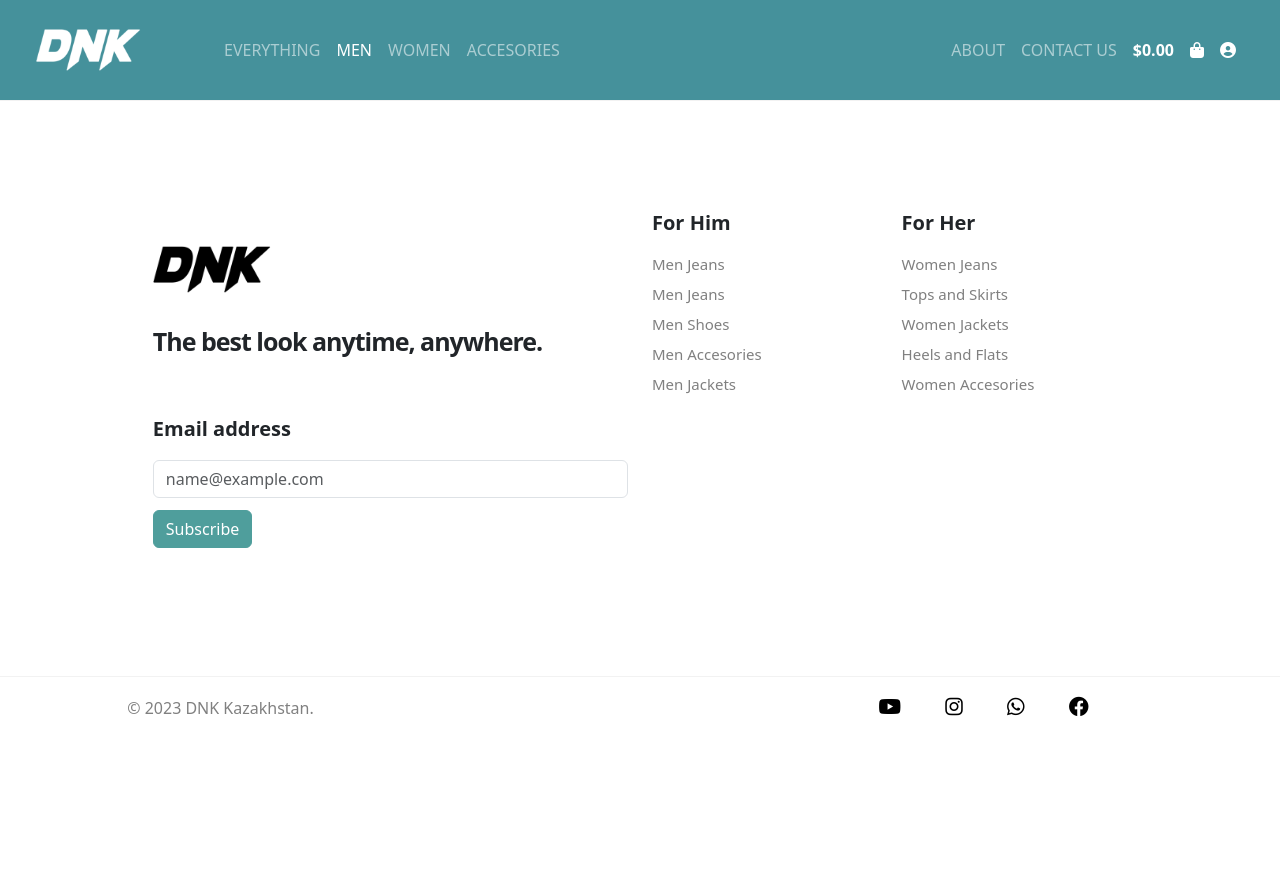
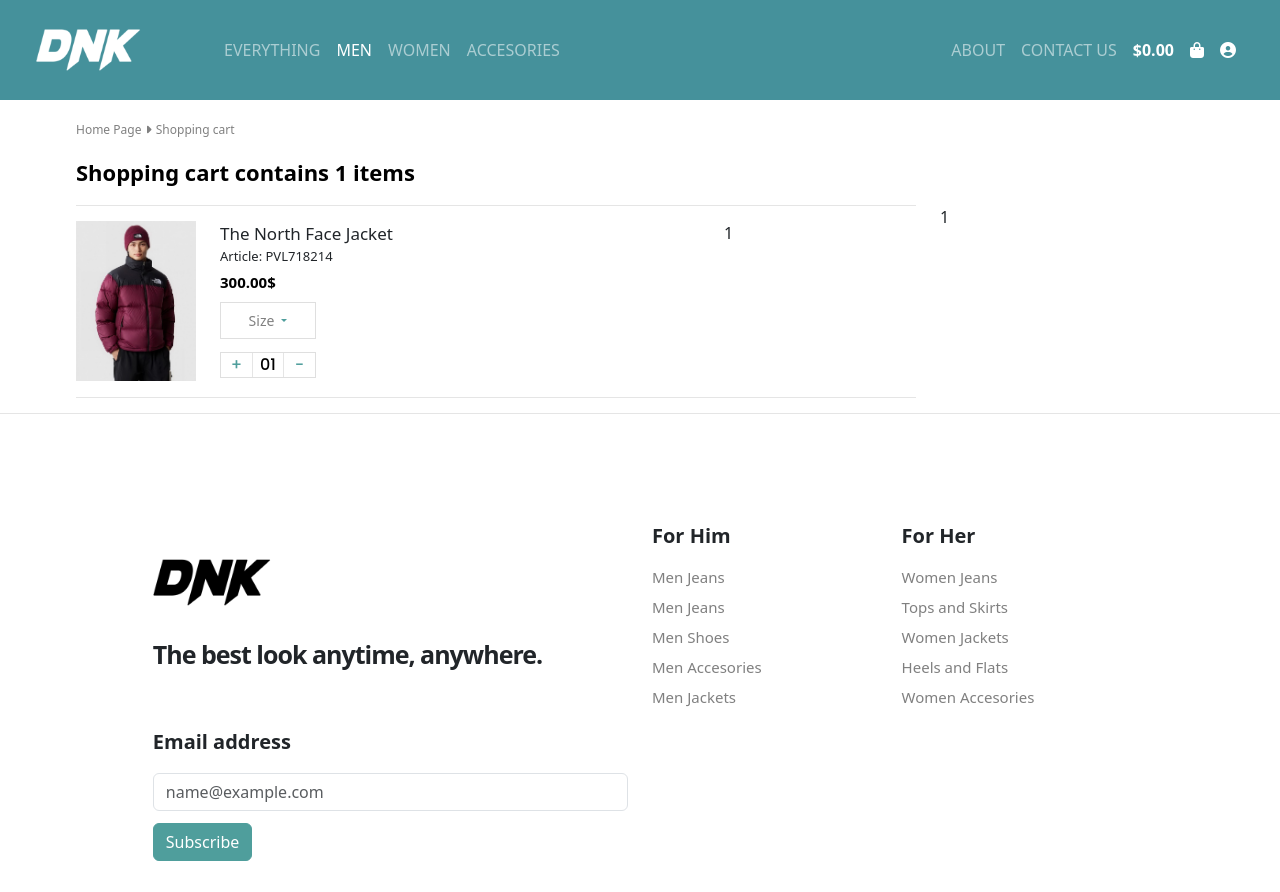
Before and after one commit to raxaris/Assignment-1-FrontEnd, a plain HTML site: page cart.html in a window 1280 px wide. Shown: the top 892 px of the page. Before the commit the page ends 800 px from the top, so only its background shows below. Drawn offline with nearby package versions, Linux system fonts and the light colour scheme.

Commit message:
cart with item(description+img)

```diff
--- a/cart.html
+++ b/cart.html
@@ -64,8 +64,54 @@
           </nav>
         </div>
     </div>
-    <main class="main container-fluid p-0" style="width: 95%;">
-
+    <main class="main container-fluid p-0" style="width:90%;">
+        <div class="container-fluid intro">
+            <div class="row g-0 px-0 py-3 align-items-center" style="width: 50%">
+                <div class="col-12 location p-0"><a href="index.html">Home Page</a> <i class="fa-solid fa-caret-right"></i> <a href="cart.html">Shopping cart</a></div>
+            </div>
+            <div class="container-fluid cart p-0">
+                <div class="cart-title pe-4">Shopping cart contains  <span id="amountOfAssets">1</span> item<span id="plural">s</span></div>
+                <div class="container cart-items p-0 m-0">
+                    <div class="row p-0">
+                        <div class="inner-cart col-9">
+                            <hr class="solid liner1 my-3">
+                            <div class="cart-items">
+                                <div class="row">
+                                    <div class="item-image col-2"><img src="img/assets/tnfjacke.jpg" style="width: 100%;"></div>
+                                    <div class="item-info col-7">
+                                        <div class="item-title"><span class="item-brand">The North Face</span> <span class="item-type">Jacket</span></div>
+                                        <div class="item-article">Article: <span class="article-number">PVL718214</span></div>
+                                        <div class="item-price"><span class="items-price">300.00</span>$</div>
+                                        <div class="dropdown py-2">
+                                            <a class="btn custom-btn dropdown-toggle" style="width: 20%; color: gray; border: 1px solid rgba(220,220,220,0.9);font-weight: 500; background-color: transparent; border-radius: 0; padding: 7px 10px; font-size: 14px; " type="button" id="clear" data-bs-toggle="dropdown" aria-expanded="false">
+                                              Size
+                                            </a>
+                                            <ul class="dropdown-menu dropdown-menu-sm" style="border-radius: 0; max-height: 80px; overflow-y: auto; ">
+                                              <li><a class="dropdown-item" href="#" style="font-size: 10px;">S</a></li>
+                                              <li><hr class="dropdown-divider"></li>
+                                              <li><a class="dropdown-item" href="#" style="font-size: 10px;">M</a></li>
+                                              <li><hr class="dropdown-divider"></li>
+                                              <li><a class="dropdown-item" href="#" style="font-size: 10px;">L</a></li>
+                                              <li><hr class="dropdown-divider"></li>
+                                              <li><a class="dropdown-item" href="#" style="font-size: 10px;">XL</a></li>
+                                            </ul>
+                                        </div>
+                                        <div class="item-counter" style="width: 20%;">
+                                            <span class="plus">+</span>
+                                            <span class="num">01</span>
+                                            <span class="minus">-</span>
+                                        </div>
+                                    </div>
+                                    <div class="item-actions col-3">1</div>
+                                </div>
+                            </div>
+                            <hr class="solid liner1 my-3">
+                        </div>
+                        <div class="total col-3 my-3">1</div>
+                    </div>
+                </div>
+            </div>
+        </div>
     </main>
     <hr class="solid liner1">
     <div class="container-fluid footer" style="width: 78%;">
--- a/css/style.css
+++ b/css/style.css
@@ -137,7 +137,7 @@ h1, h2, h3, h4, h5, h6 {
 
 .liner1{
     width: 100%;
-    background-color: rgba(0, 0, 0, 0.2);
+    background-color: rgba(0, 0, 0, 0.4);
     border: none;
     height: 0.1px;
     margin: 0;
@@ -238,6 +238,12 @@ h1, h2, h3, h4, h5, h6 {
     font-weight: 600;
 }
 
+.cart-title{
+    font-size: 22px;
+    color: #000000;
+    font-weight: 600;
+}
+
 .products-price{
     color:rgba(164, 164, 164, 0.99);
     font-weight: lighter;
@@ -291,7 +297,6 @@ h1, h2, h3, h4, h5, h6 {
     border-radius: 12px;
     border: 1px solid rgba(220,220,220,0.9);
     margin-top: 5px;
-
 }
 
 .plusminus span{
@@ -311,3 +316,57 @@ h1, h2, h3, h4, h5, h6 {
 .plusminus span:hover{
     color: rgb(79, 158, 156);
 }
+
+/* Cart */
+.item-title{
+    font-size: 17px;
+    font-weight: 500;
+}
+
+.item-article{
+    font-size: 13px;
+    font-weight: 300;
+}
+
+.item-price{
+    margin-top: 5px;
+    font-size: 15px;
+    font-weight: 600;
+    color: black;
+}
+
+.item-counter{
+    font-family: 'Poppins', sans-serif;
+    display: flex;
+    align-items: center;
+    justify-content: center;
+    border: 1px solid rgba(220,220,220,0.9);
+    margin-top: 5px;
+}
+
+.item-counter span{
+    width: 100%;
+    text-align: center;
+    font-size: 16px;
+    font-weight: 500;
+    cursor: pointer;
+    color: rgb(79, 158, 156);
+}
+
+.item-counter span.num{
+    color:black;
+    font-size: 16px;
+    border-right: 1px solid rgba(0, 0, 0, 0.1);
+    border-left: 1px solid rgba(0, 0, 0, 0.1);
+}
+
+.item-counter span.num:hover{
+    color:black;
+    background-color: white;
+}
+
+.item-counter span:hover{
+    color: white;
+    transition-duration: 0.3s;
+    background-color: rgb(79, 158, 156);
+}
```
